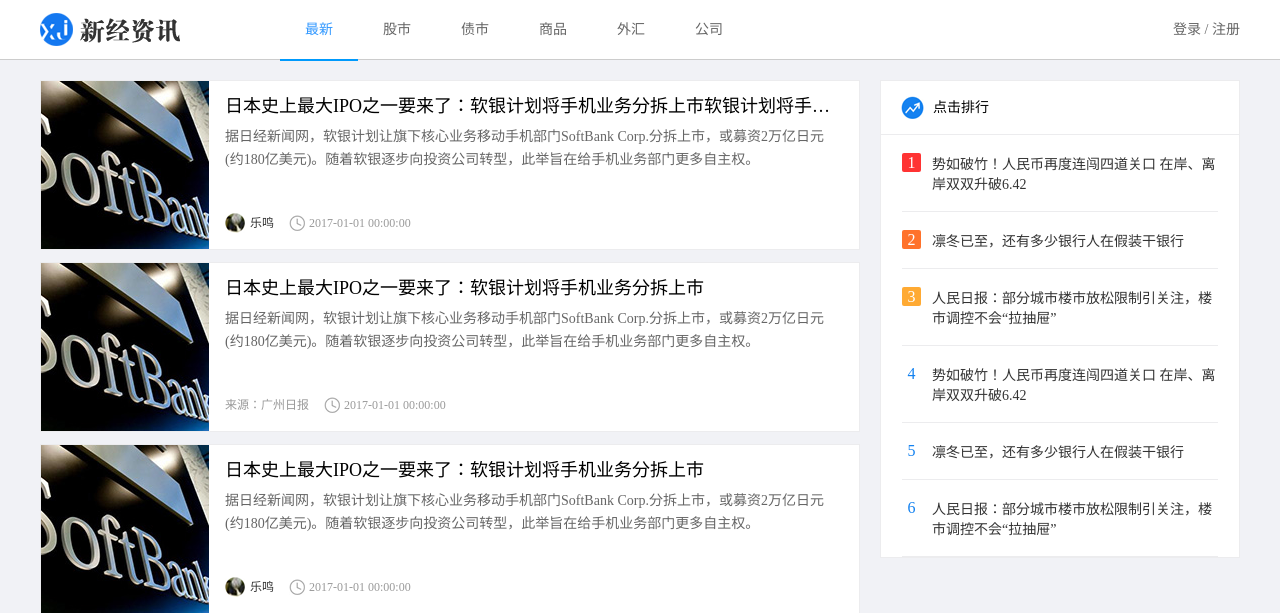
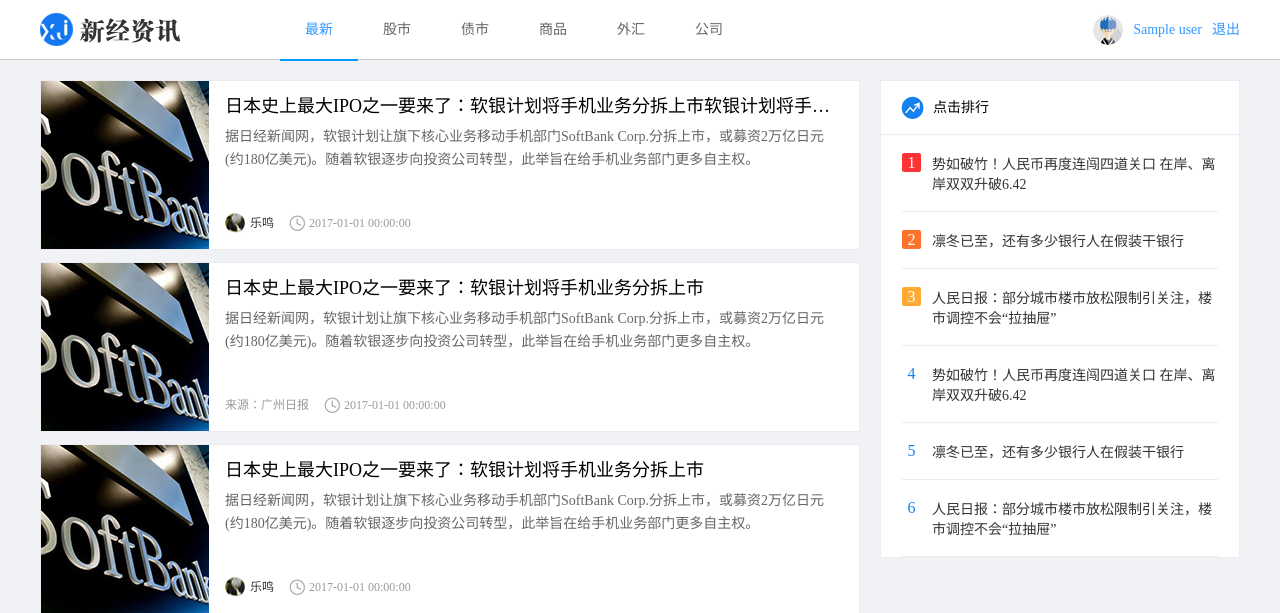
Before and after one commit to davew0629/flask-pro01, a Flask app: template info/templates/news/index.html in a window 1280 px wide. Shown: the top 613 px of the page. Run offline with Flask 2, Linux system fonts and the light colour scheme; the template is opened without the code that fills it: most values are stand-ins (such as "Sample title", 1, 10 or a date in 2020); parts of the project's set-up code (start-up, migrations or seed data) failed here and were passed over.

Commit message:
实现了登录和右上角状态显示

```diff
--- a/info/static/news/css/main.css
+++ b/info/static/news/css/main.css
@@ -68,7 +68,7 @@ body{
     height:30px;
     overflow: hidden;
     margin-top:15px;
-    display:none;
+    display:block;
 }
 
 .user_login img{
--- a/info/static/news/js/main.js
+++ b/info/static/news/js/main.js
@@ -110,7 +110,7 @@ $(function(){
     $(".login_form_con").submit(function (e) {
         e.preventDefault()
         var mobile = $(".login_form #mobile").val()
-        var password = $(".login_form #password").val()
+        var passport = $(".login_form #password").val()
 
         if (!mobile) {
             $("#login-mobile-err").show();
@@ -127,11 +127,12 @@ $(function(){
         "mobile": mobile,
         "passport": passport
     }
-        $.ajax({url: "/passport/login",
-        type: "post",
-        contentType: "application/json",
-        data: JSON.stringify(params),
-        success: function (resp) {
+        $.ajax({
+            url: "/passport/login",
+            type: "post",
+            contentType: "application/json",
+            data: JSON.stringify(params),
+            success: function (resp) {
             if (resp.errno == "0") {
                 // 代表登录成功
                 location.reload()
@@ -140,7 +141,8 @@ $(function(){
                 $("#login-password-err").html(resp.errmsg)
                 $("#login-password-err").show()
             }
-        }})
+          }
+        })
 
     })
 
--- a/info/templates/news/index.html
+++ b/info/templates/news/index.html
@@ -21,15 +21,22 @@
                 <li data-cid="4"><a href="javascript:;">外汇</a></li>
                 <li data-cid="5"><a href="javascript:;">公司</a></li>
             </ul>
-            <div class="user_btns fr">
-                <a href="javascript:;" class="login_btn">登录</a> / <a href="javascript:;" class="register_btn">注册</a>
-            </div>
+
+            {% if data.user %}
             <!-- 用户登录后显示下面，隐藏上面 -->
             <div class="user_login fr">
-                <img src="../../static/news/images/person01.png" class="lgin_pic">
-                <a href="#">用户张三</a>
+                <img src="{% if data.user.avatar_url %}data.user_info.avatar_url{% else %}../../static/news/images/person01.png
+                    {% endif %}" class="lgin_pic">
+                <a href="#">{{ data.user.nick_name }}</a>
                 <a href="#">退出</a>
             </div>
+        {% else %}
+            <div class="user_btns fr">
+            <a href="javascript:;" class="login_btn">登录</a> / <a href="javascript:;" class="register_btn">注册</a>
+        </div>
+        {% endif %}
+
+
         </div>
     </div>
 
```
Also changed, not shown: info/modules/index/views.py (+3 -4 lines), info/modules/passport/views.py (+8 -6 lines).
